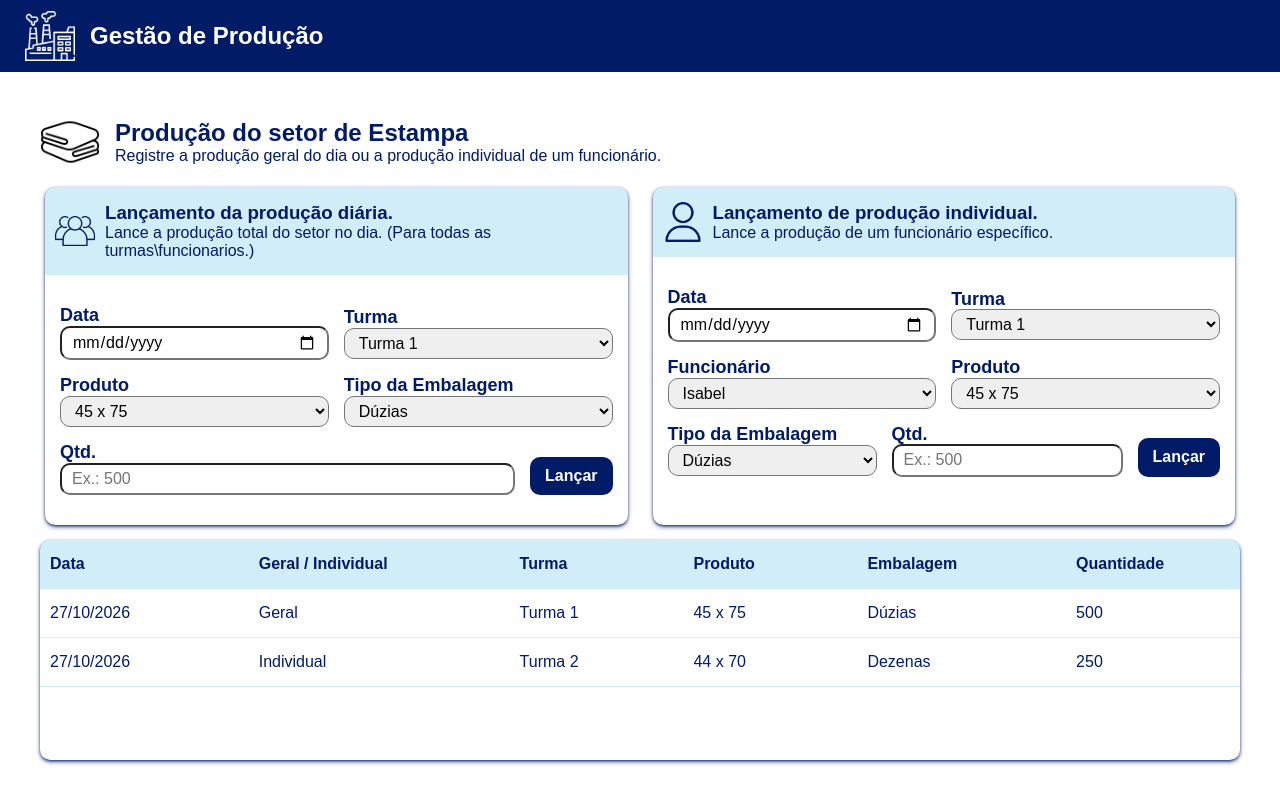
After one commit to AyslanMont/protex, a Flask app: page /estampa-producao in a window 1280 px wide. The commit adds this page. Run offline with Flask 3, Linux system fonts and the light colour scheme.

Commit message:
style: Finalizando pagina de producao dos setores de estampa e dobrado

```diff
--- a/app.py
+++ b/app.py
@@ -18,3 +18,7 @@ def dobrado_producao():
 @app.route("/estampa")
 def estampa():
     return render_template("estampa.html")
+
+@app.route("/estampa-producao")
+def estampa_producao():
+    return render_template("estampa_producao.html")
--- a/static/styles/base_logado.css
+++ b/static/styles/base_logado.css
@@ -15,10 +15,11 @@ body {
     flex-direction: column;
 }
 
-header {
+header.base {
     display: flex;
     flex: 10;
     background-color: var(--azul_primario);
+    padding: 0 25px;
 }
 
 header .apresentacao img {
@@ -28,8 +29,8 @@ header .apresentacao img {
 header .apresentacao {
     display: flex;
     width: 25%;
-    justify-content: space-around;
     align-items: center;
+    gap: 15px;
 }
 
 header .apresentacao h2 {
--- /dev/null
+++ b/static/styles/estampa_producao.css
@@ -0,0 +1,158 @@
+main {
+  flex: 90;
+  display: flex;
+  flex-direction: column;
+  padding: 40px;
+  gap: 10px;
+}
+
+main .apresentacao {
+  flex: 10;
+  display: flex;
+  align-items: center;
+  gap: 15px;
+  color: var(--azul_primario);
+}
+
+main .apresentacao div {
+  display: flex;
+  flex-direction: column;
+}
+
+main .apresentacao div * {
+  margin: 0;
+}
+
+main .apresentacao img {
+  height: 60px;
+}
+
+main .formularios {
+  flex: 35;
+  padding: 5px;
+  display: flex;
+  gap: 25px;
+  justify-content: center;
+}
+
+main .formularios .formulario-geral {
+  flex: 40;
+  border-radius: 10px;
+  box-shadow:
+    var(--azul_primario) 0px 2px 5px -1px,
+    var(--azul_primario) 0px 1px 3px -1px;
+}
+
+main .formularios .cabecalho {
+  display: flex;
+  gap: 10px;
+  align-items: center;
+  color: var(--azul_primario);
+  background-color: rgba(5, 155, 215, 0.186);
+  border-radius: 10px 10px 0 0;
+  padding: 15px 10px;
+}
+
+main .formularios .cabecalho img {
+  height: 40px;
+}
+
+main .formularios .cabecalho div {
+  display: flex;
+  flex-direction: column;
+}
+
+main .formularios .cabecalho div * {
+  margin: 0;
+}
+
+main .formularios form {
+  padding: 30px 15px;
+  display: flex;
+  justify-content: center;
+  align-items: center;
+  gap: 15px;
+  color: var(--azul_primario);
+  flex-wrap: wrap;
+}
+
+main .formularios form .valores {
+  flex: 1 1 250px;
+  display: flex;
+  flex-direction: column;
+}
+
+main .formularios form .valores-individual {
+  flex: 1 1 180px;
+  display: flex;
+  flex-direction: column;
+}
+
+main .formularios form label {
+  font-size: large;
+  font-weight: 600;
+}
+
+main .formularios form input,
+select {
+  padding: 5px 10px;
+  border-radius: 10px;
+}
+
+main .formularios form .botao {
+  background-color: var(--azul_primario);
+  color: #fff;
+  font-weight: bold;
+  border: none;
+  padding: 10px 15px;
+  align-self: self-end;
+  border-radius: 10px;
+}
+
+main .formularios form .botao:hover {
+  transform: scale(1.1);
+}
+
+main .lista {
+  flex: 55;
+  min-height: 0;
+  overflow: auto;
+  border-radius: 10px;
+  box-shadow:
+    var(--azul_primario) 0px 2px 5px -1px,
+    var(--azul_primario) 0px 1px 3px -1px;
+}
+
+main .lista .conteudo {
+  min-width: 750px;
+}
+
+main .lista .cabecalho,
+main .lista .linha {
+  display: grid;
+  grid-template-columns: 1.2fr 1.5fr 1fr 1fr 1.2fr 1fr;
+  align-items: center;
+}
+
+main .lista .cabecalho {
+  position: sticky;
+  top: 0;
+  background-color: rgba(5, 155, 215, 0.186);
+  color: var(--azul_primario);
+  font-weight: bold;
+}
+
+main .lista .cabecalho p,
+main .lista .linha p {
+  margin: 0;
+  padding: 15px 10px;
+}
+
+main .lista .linha {
+  color: var(--azul_primario);
+  border-bottom: 1px solid rgba(5, 155, 215, 0.186);
+}
+
+main .lista .linha:hover {
+  background-color: rgba(5, 155, 215, 0.06);
+}
--- a/templates/base_logado.html
+++ b/templates/base_logado.html
@@ -17,7 +17,7 @@
 
 </head>
 <body>
-    <header>
+    <header class="base">
         <div class="apresentacao">
             <img src="\static\icons\fabrica.png" alt="Logo de uma fabrica">
             <h2>Gestão de Produção</h2>
--- /dev/null
+++ b/templates/estampa_producao.html
@@ -0,0 +1,147 @@
+{% extends "base_logado.html" %} {% block title %}
+<title>Produção do setor Estampa</title>
+{% endblock%} {% block styles %}
+<link rel="stylesheet" href="static\styles\estampa_producao.css" />
+{% endblock %} {% block content %}
+<main>
+  <sectio class="apresentacao">
+    <img src="\static\icons\pano_prato_preto.png" alt="" />
+    <div>
+      <h2>Produção do setor de Estampa</h2>
+      <p>
+        Registre a produção geral do dia ou a produção individual de um
+        funcionário.
+      </p>
+    </div>
+  </sectio>
+  <section class="formularios">
+    <div class="formulario-geral">
+      <div class="cabecalho">
+        <img src="\static\icons\funcionarios.png" alt="" />
+        <div>
+          <h3>Lançamento da produção diária.</h3>
+          <p>
+            Lance a produção total do setor no dia. (Para todas as
+            turmas\funcionarios.)
+          </p>
+        </div>
+      </div>
+      <form action="">
+        <div class="valores">
+          <label for="">Data </label>
+          <input type="date" />
+        </div>
+        <div class="valores">
+          <label for="">Turma </label>
+          <select name="" id="">
+            <option value="">Turma 1</option>
+            <option value="">Turma 2</option>
+          </select>
+        </div>
+        <div class="valores">
+          <label for="">Produto</label>
+          <select name="" id="">
+            <option value="">45 x 75</option>
+            <option value="">44 x 70</option>
+          </select>
+        </div>
+        <div class="valores">
+          <label for="">Tipo da Embalagem</label>
+          <select name="" id="">
+            <option value="">Dúzias</option>
+            <option value="">Dezenas</option>
+          </select>
+        </div>
+
+        <div class="valores">
+          <label> Qtd.</label>
+          <input type="number" placeholder="Ex.: 500" />
+        </div>
+
+        <button type="submit" class="botao">Lançar</button>
+      </form>
+    </div>
+
+    <div class="formulario-geral">
+      <div class="cabecalho">
+        <img src="\static\icons\funcionario.png" alt="" />
+        <div>
+          <h3>Lançamento de produção individual.</h3>
+          <p>Lance a produção de um funcionário específico.</p>
+        </div>
+      </div>
+      <form action="">
+        <div class="valores-individual">
+          <label for="">Data </label>
+          <input type="date" />
+        </div>
+        <div class="valores-individual">
+          <label for="">Turma </label>
+          <select name="" id="">
+            <option value="">Turma 1</option>
+            <option value="">Turma 2</option>
+          </select>
+        </div>
+        <div class="valores-individual">
+          <label for="">Funcionário</label>
+          <select name="" id="">
+            <option value="">Isabel</option>
+            <option value="">Elias</option>
+          </select>
+        </div>
+        <div class="valores-individual">
+          <label for="">Produto</label>
+          <select name="" id="">
+            <option value="">45 x 75</option>
+            <option value="">44 x 70</option>
+          </select>
+        </div>
+        <div class="valores-individual">
+          <label for="">Tipo da Embalagem</label>
+          <select name="" id="">
+            <option value="">Dúzias</option>
+            <option value="">Dezenas</option>
+          </select>
+        </div>
+
+        <div class="valores-individual">
+          <label> Qtd.</label>
+          <input type="number" placeholder="Ex.: 500" />
+        </div>
+
+        <button type="submit" class="botao">Lançar</button>
+      </form>
+    </div>
+  </section>
+<section class="lista">
+  <div class="conteudo">
+    <div class="cabecalho">
+      <p>Data</p>
+      <p>Geral / Individual</p>
+      <p>Turma</p>
+      <p>Produto</p>
+      <p>Embalagem</p>
+      <p>Quantidade</p>
+    </div>
+
+    <div class="linha">
+      <p>27/10/2026</p>
+      <p>Geral</p>
+      <p>Turma 1</p>
+      <p>45 x 75</p>
+      <p>Dúzias</p>
+      <p>500</p>
+    </div>
+
+    <div class="linha">
+      <p>27/10/2026</p>
+      <p>Individual</p>
+      <p>Turma 2</p>
+      <p>44 x 70</p>
+      <p>Dezenas</p>
+      <p>250</p>
+    </div>
+  </div>
+</section>
+</main>
+{% endblock %}
```
Also changed, not shown: static/styles/dobrado_producao.css (+49 -6 lines), templates/dobrado_producao.html (+34 -8 lines).
